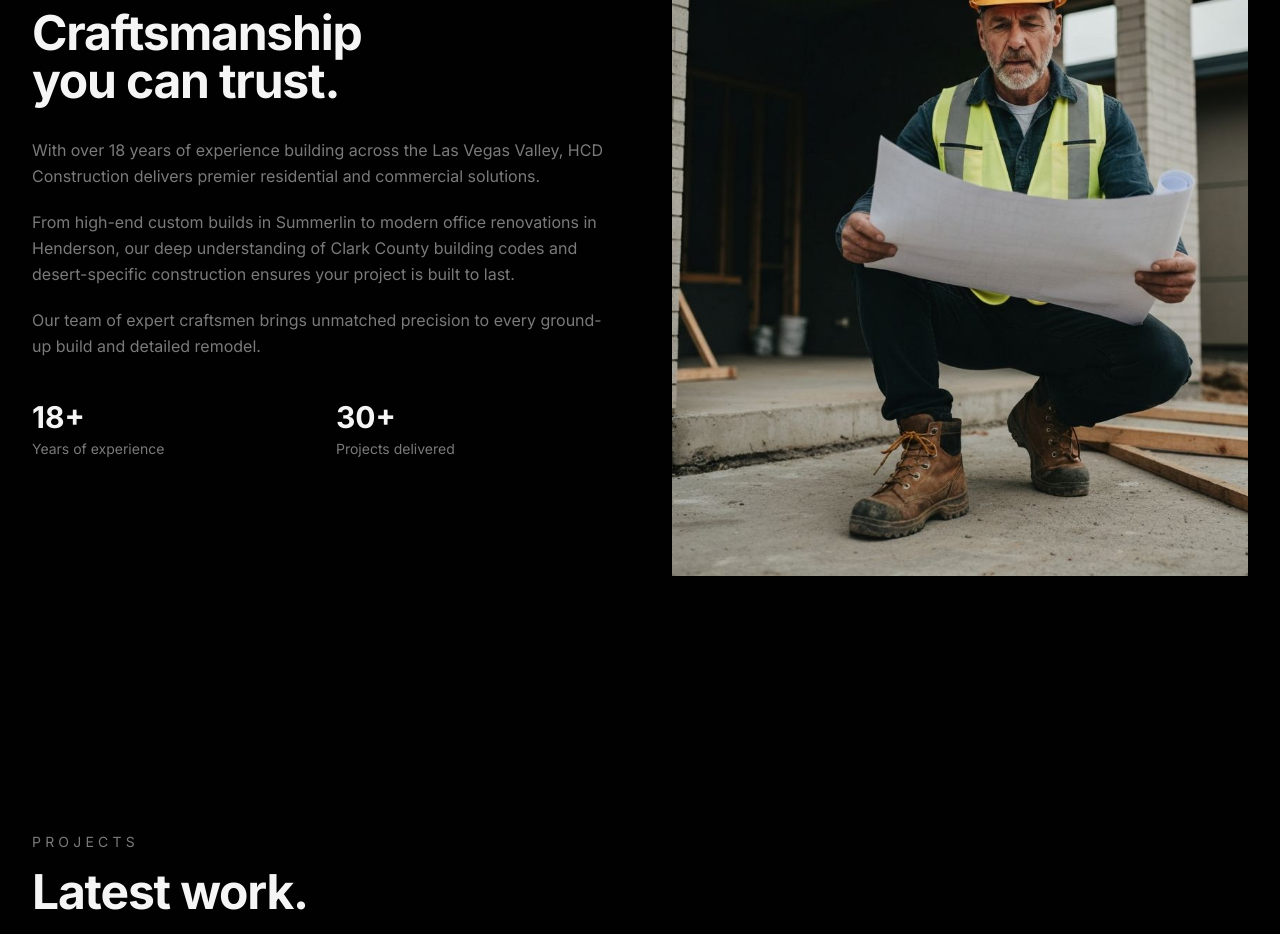
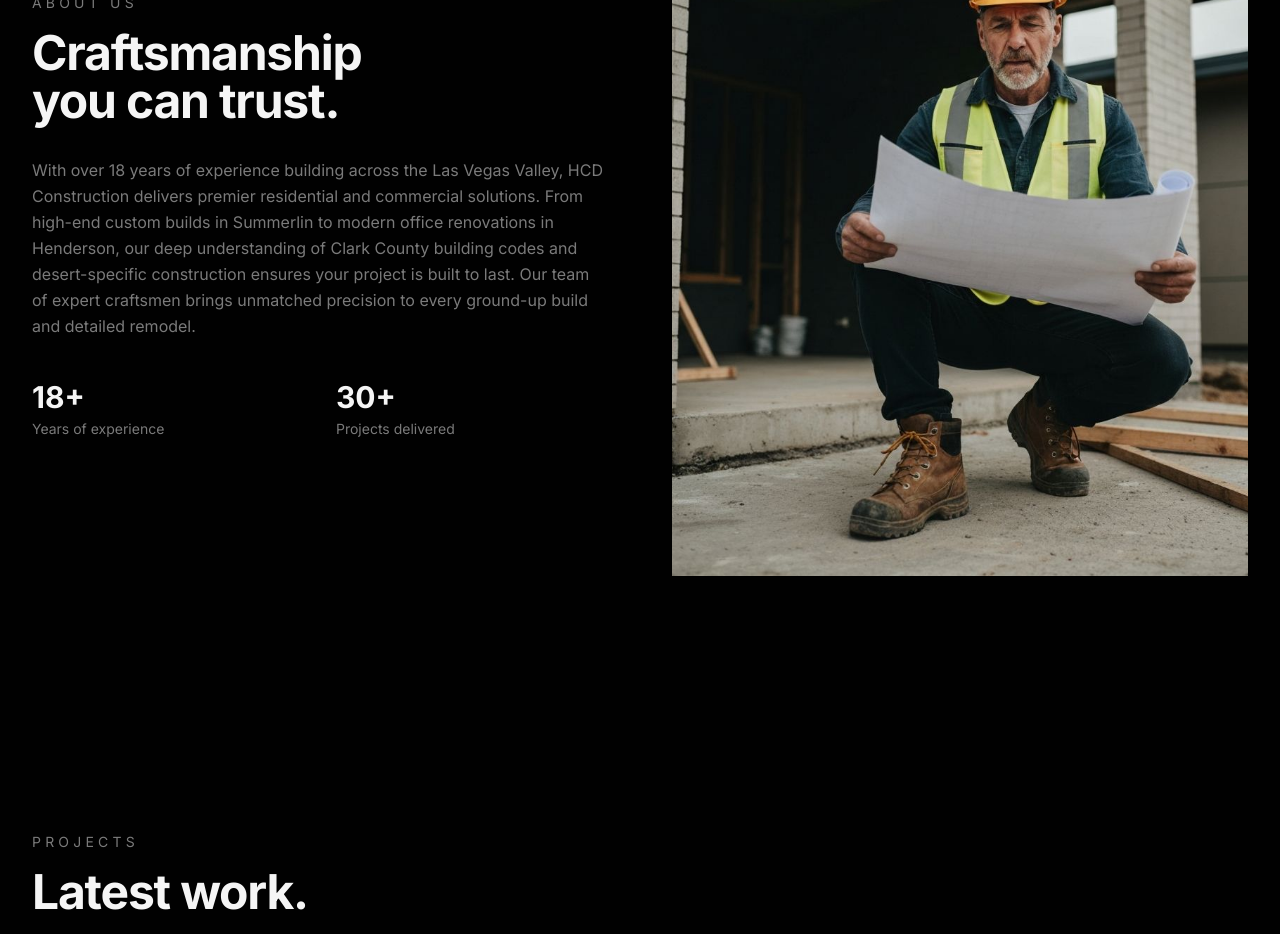
Before and after one commit to evotechlv/HCD-Construction, a Next.js app: page / in a window 1280 px wide. Shown: the part 2960-3894 px from the top of the page. Built offline with nearby package versions, Linux system fonts and the light colour scheme.

Commit message:
powerups in about

```diff
--- a/components/about.tsx
+++ b/components/about.tsx
@@ -16,14 +16,8 @@ export function About() {
             <div className="mt-5 space-y-4 text-sm leading-relaxed text-muted-foreground sm:mt-8 sm:space-y-5 sm:text-base">
               <p>
                 With over 18 years of experience building across the Las Vegas Valley, HCD Construction delivers premier residential and commercial solutions.
-                {/* With over 18 years of experience, HCD Construction delivers comprehensive construction and remodeling services across residential and commercial projects. */}
-              </p>
-              <p>
                 From high-end custom builds in Summerlin to modern office renovations in Henderson, our deep understanding of Clark County building codes and desert-specific construction ensures your project is built to last.
-                {/* From building from the ground up to detailed renovations, we cover all your construction needs. Our team of expert craftsmen brings dedication and precision to every project. */}
-              </p>
-              <p>
-                 Our team of expert craftsmen brings unmatched precision to every ground-up build and detailed remodel.
+                Our team of expert craftsmen brings unmatched precision to every ground-up build and detailed remodel.
               </p>
             </div>
             <div className="mt-8 grid grid-cols-2 gap-8 sm:mt-10">
```
